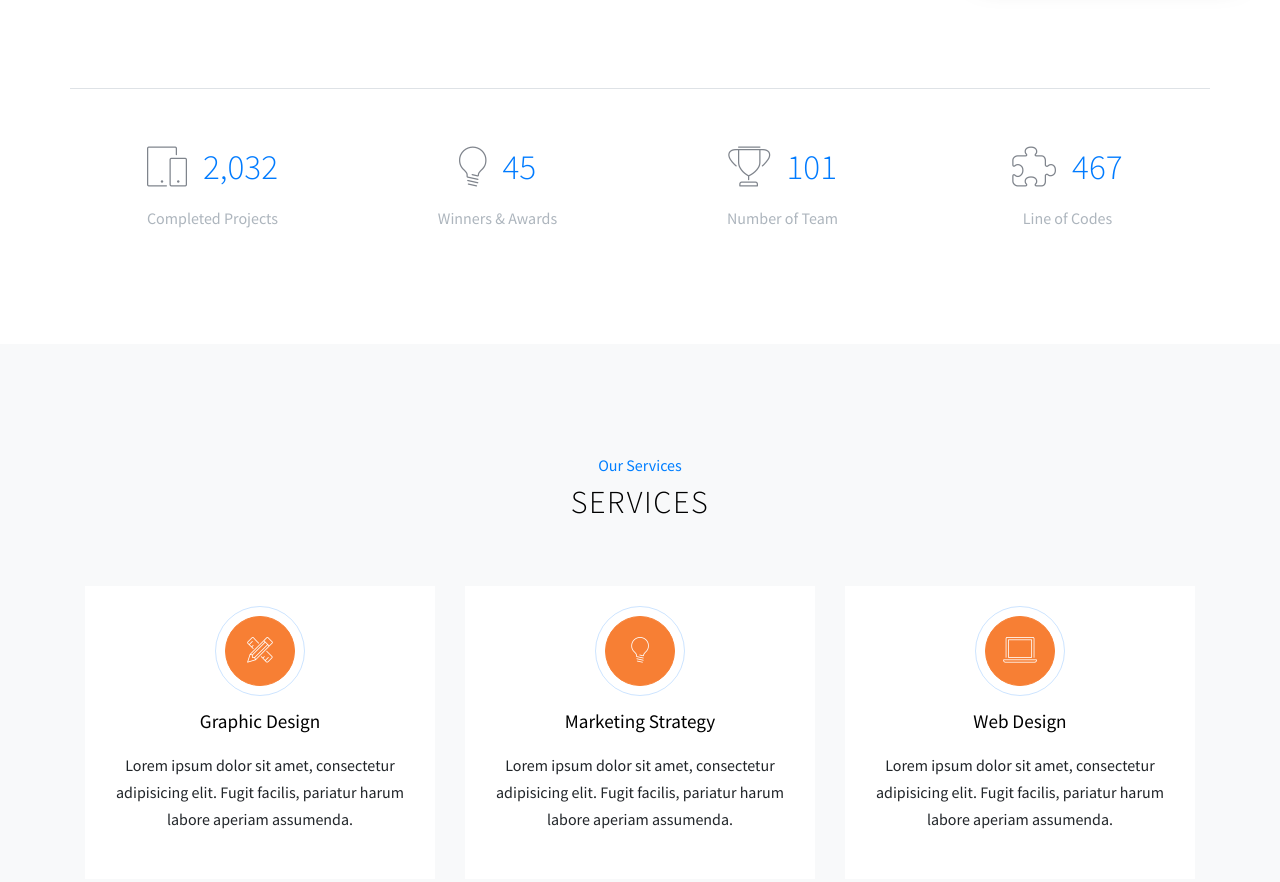
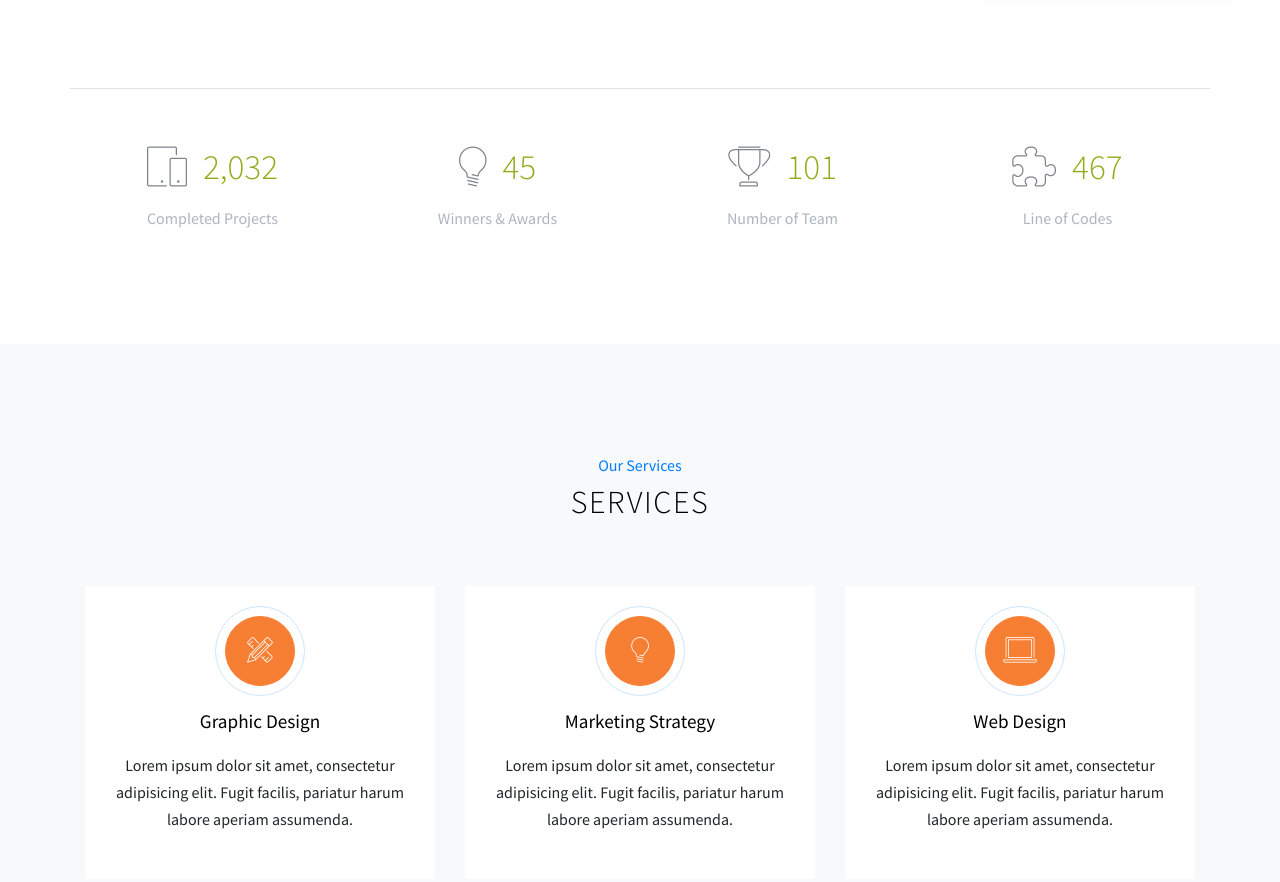
Before and after one commit to judylai2000/judylaisblog, a plain HTML site: page index.html in a window 1280 px wide. Shown: the part 1420-2302 px from the top of the page. Drawn offline with Linux system fonts and the light colour scheme; files whose address does not match are found by name.

Commit message:
Update style.css

```diff
--- a/css/style.css
+++ b/css/style.css
@@ -629,7 +629,7 @@ h1, h2, h3, h4 {
   .block__19738 .number {
     font-size: 2.2rem;
     font-weight: 300;
-    color: #007bff; }
+    color: #90AC18; }
   .block__19738 .caption {
     font-size: 1rem;
     display: block;
```
